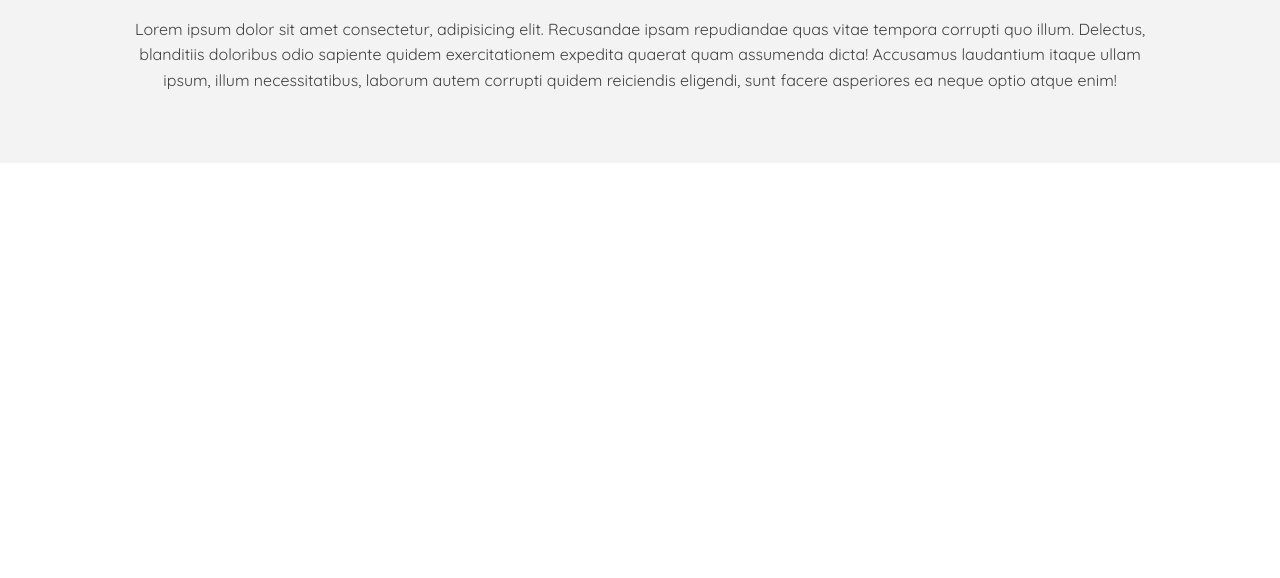
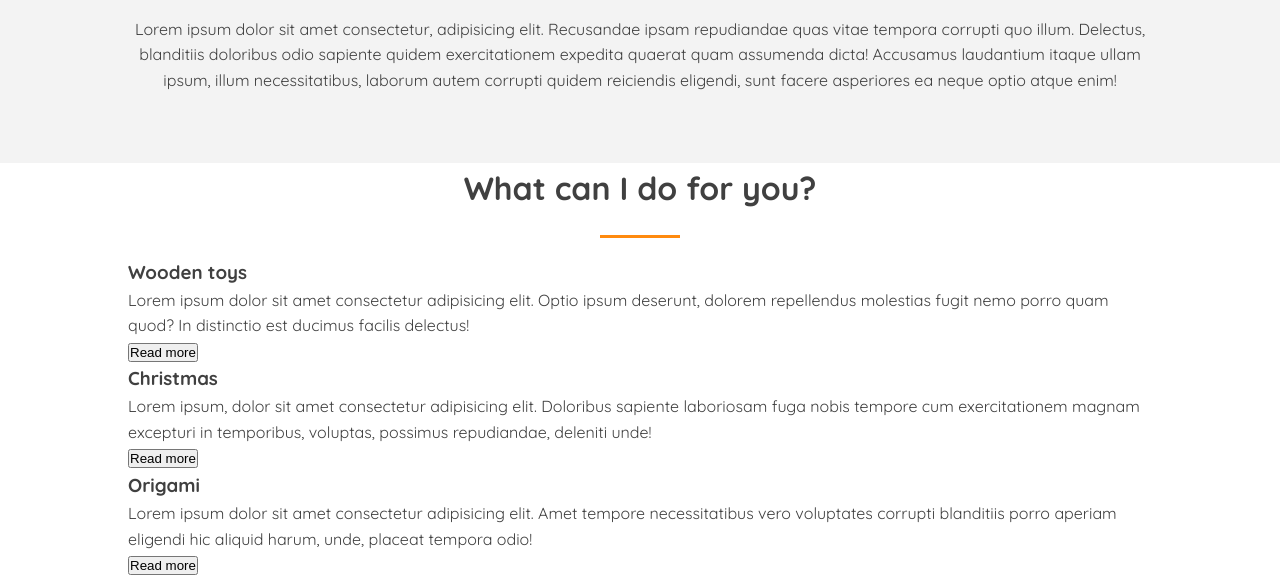
Before and after one commit to zeljkobar/handmade, a plain HTML site: page index.html in a window 1280 px wide. Shown: the part 648-1226 px from the top of the page. Before the commit the page ends 811 px from the top, so only its background shows below. Drawn offline with Linux system fonts and the light colour scheme.

Commit message:
services html

```diff
--- a/index.html
+++ b/index.html
@@ -32,6 +32,27 @@
         </article>
     </section>
 
+    <!-- Services -->
+
+    <section class="services container">
+        <h2>What can I do for you?</h2>
+        <article>
+            <h3>Wooden toys</h3>
+            <p>Lorem ipsum dolor sit amet consectetur adipisicing elit. Optio ipsum deserunt, dolorem repellendus molestias fugit nemo porro quam quod? In distinctio est ducimus facilis delectus!</p>
+            <button type="button">Read more</button>
+        </article>
+        <article>
+            <h3>Christmas</h3>
+            <p>Lorem ipsum, dolor sit amet consectetur adipisicing elit. Doloribus sapiente laboriosam fuga nobis tempore cum exercitationem magnam excepturi in temporibus, voluptas, possimus repudiandae, deleniti unde!</p>
+            <button type="button">Read more</button>
+        </article>
+        <article>
+            <h3>Origami</h3>
+            <p>Lorem ipsum dolor sit amet consectetur adipisicing elit. Amet tempore necessitatibus vero voluptates corrupti blanditiis porro aperiam eligendi hic aliquid harum, unde, placeat tempora odio!</p>
+            <button type="button">Read more</button>
+        </article>
+    </section>
+
 
 </body>
 </html>
```
